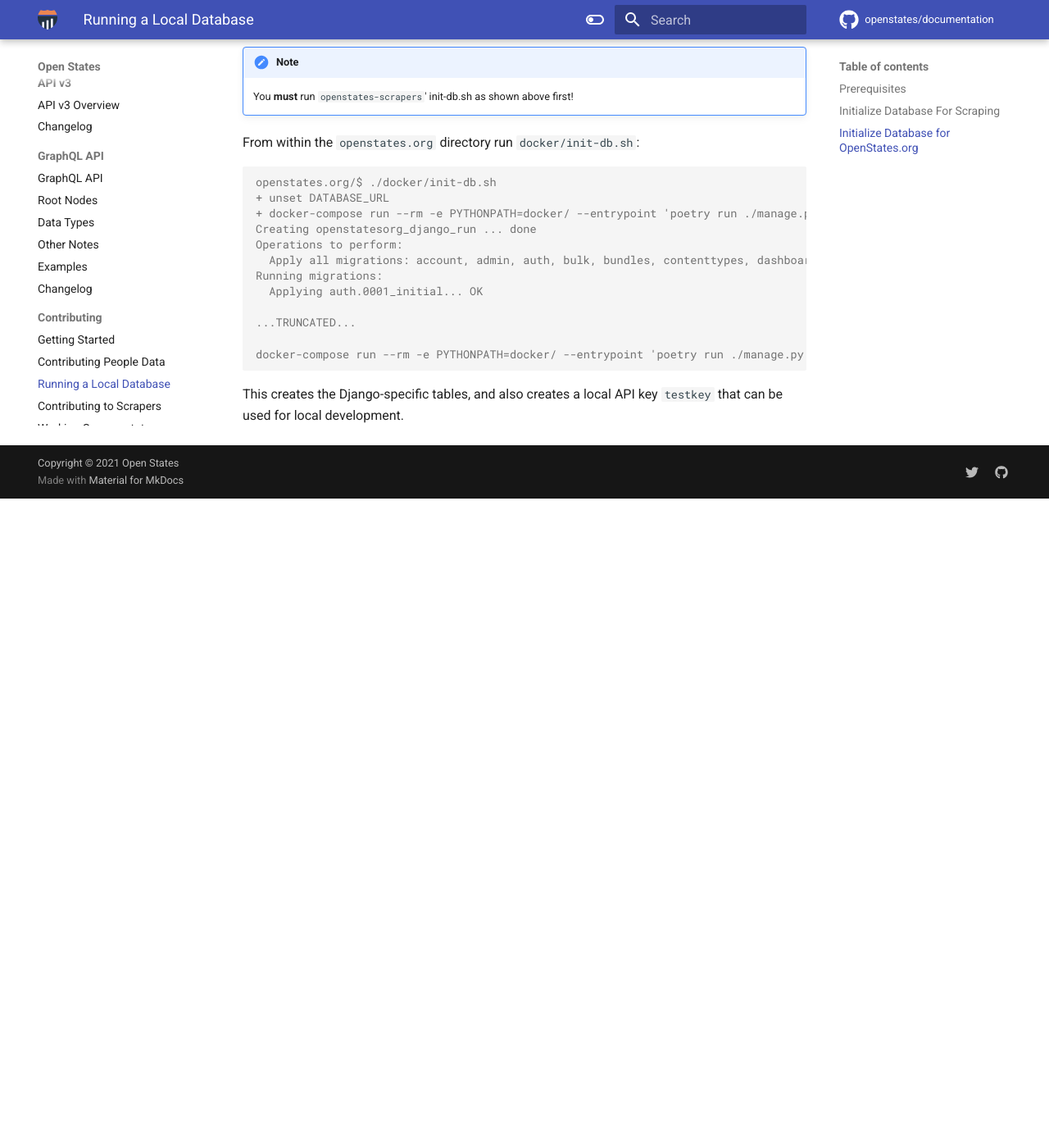
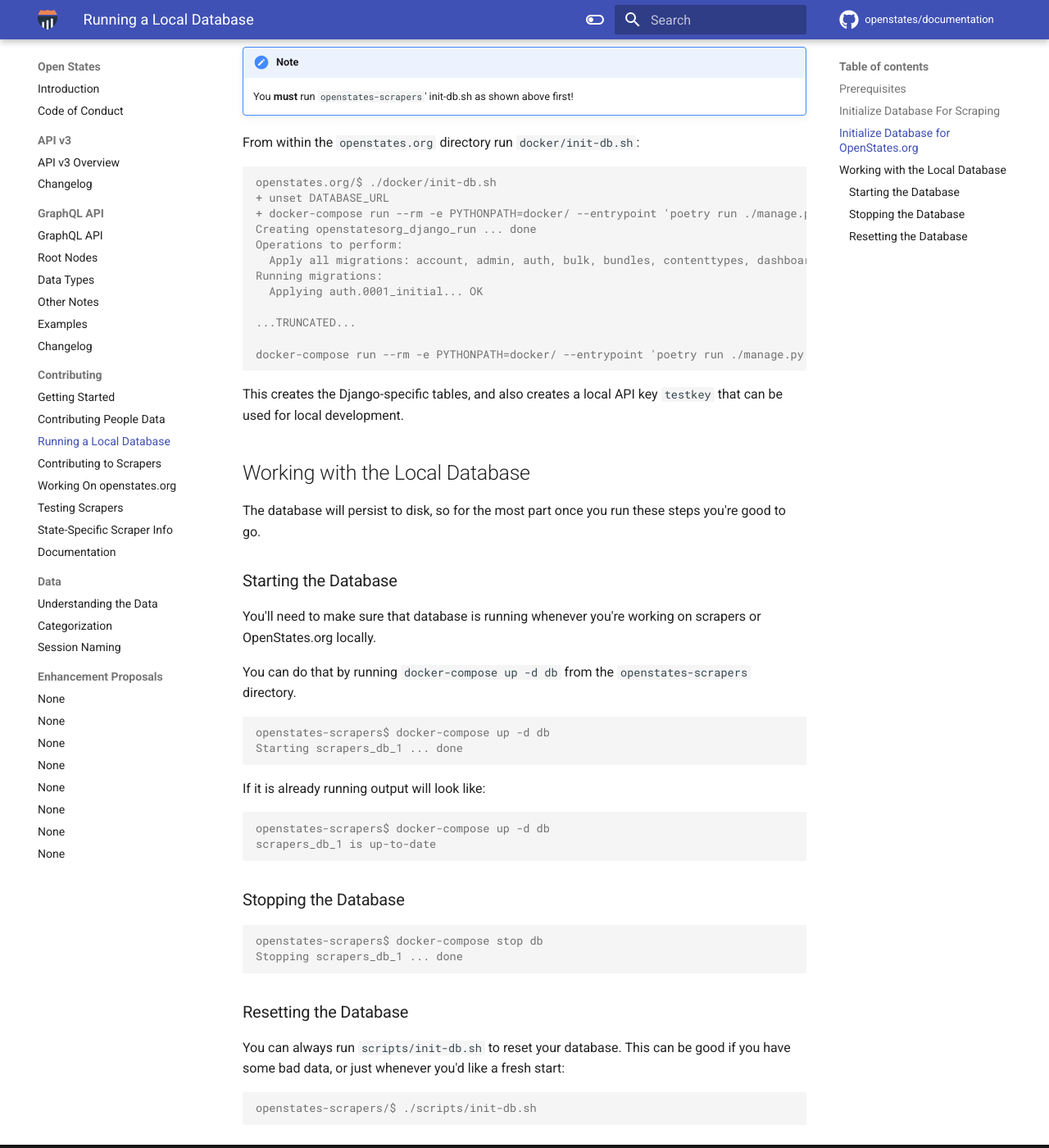
Before and after one commit to openstates/documentation, an MkDocs documentation site: the page built from docs/contributing/local-database.md, in a window 1280 px wide and 1400 px high, scrolled down 1630 px. Shown: the whole window at 82% size. Built offline with MkDocs 1.6.1 and Material for MkDocs 9.7.7, drawn with Linux system fonts in a browser that asks for light colours; comment, search, counter and statistics services are not loaded; before the commit the page ends 2238 px from its top, so only the background shows below that.

Commit message:
more doc updates for running db

````diff
--- a/docs/contributing/local-database.md
+++ b/docs/contributing/local-database.md
@@ -82,3 +82,40 @@
 ```
 
 This creates the Django-specific tables, and also creates a local API key `testkey` that can be used for local development.
+
+## Working with the Local Database
+
+The database will persist to disk, so for the most part once you run these steps you're good to go.
+
+### Starting the Database
+
+You'll need to make sure that database is running whenever you're working on scrapers or OpenStates.org locally.
+
+You can do that by running `docker-compose up -d db` from the `openstates-scrapers` directory.
+
+``` console
+openstates-scrapers$ docker-compose up -d db
+Starting scrapers_db_1 ... done
+```
+
+If it is already running output will look like:
+
+``` console
+openstates-scrapers$ docker-compose up -d db
+scrapers_db_1 is up-to-date
+```
+
+### Stopping the Database
+
+``` console
+openstates-scrapers$ docker-compose stop db
+Stopping scrapers_db_1 ... done
+```
+
+### Resetting the Database
+
+You can always run `scripts/init-db.sh` to reset your database.  This can be good if you have some bad data, or just whenever you'd like a fresh start:
+
+``` console
+openstates-scrapers/$ ./scripts/init-db.sh
+```
````
Also changed, not shown: docs/contributing/openstates-org.md (+0 -16 lines).
